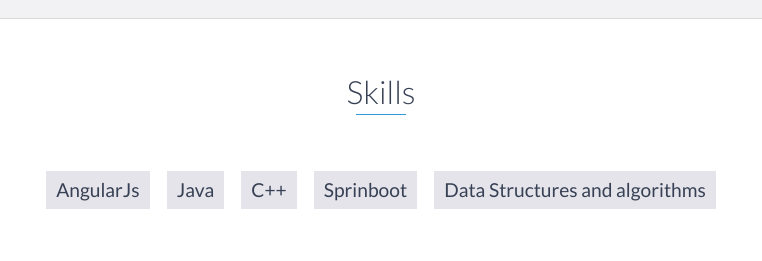
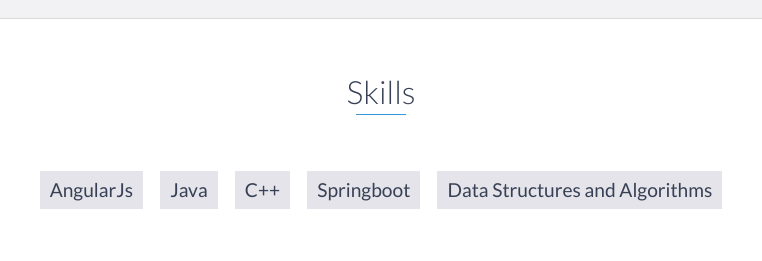
Before and after one commit to SkyR3sS/SkyR3sS.github.io, a website: page index.html in a window 1280 px wide. Shown: the part 2966-3227 px from the top of the page, 259-1021 px from the left. Drawn offline with nearby package versions, Linux system fonts and the light colour scheme.

Commit message:
replace index hehe

```diff
--- a/index.html
+++ b/index.html
@@ -172,8 +172,8 @@
             <li>AngularJs</li>
             <li>Java</li>
             <li>C++</li>
-            <li>Sprinboot</li>
-            <li>Data Structures and algorithms</li>
+            <li>Springboot</li>
+            <li>Data Structures and Algorithms</li>
         </ul>
     </div>
     <!-- End #skills -->
```
